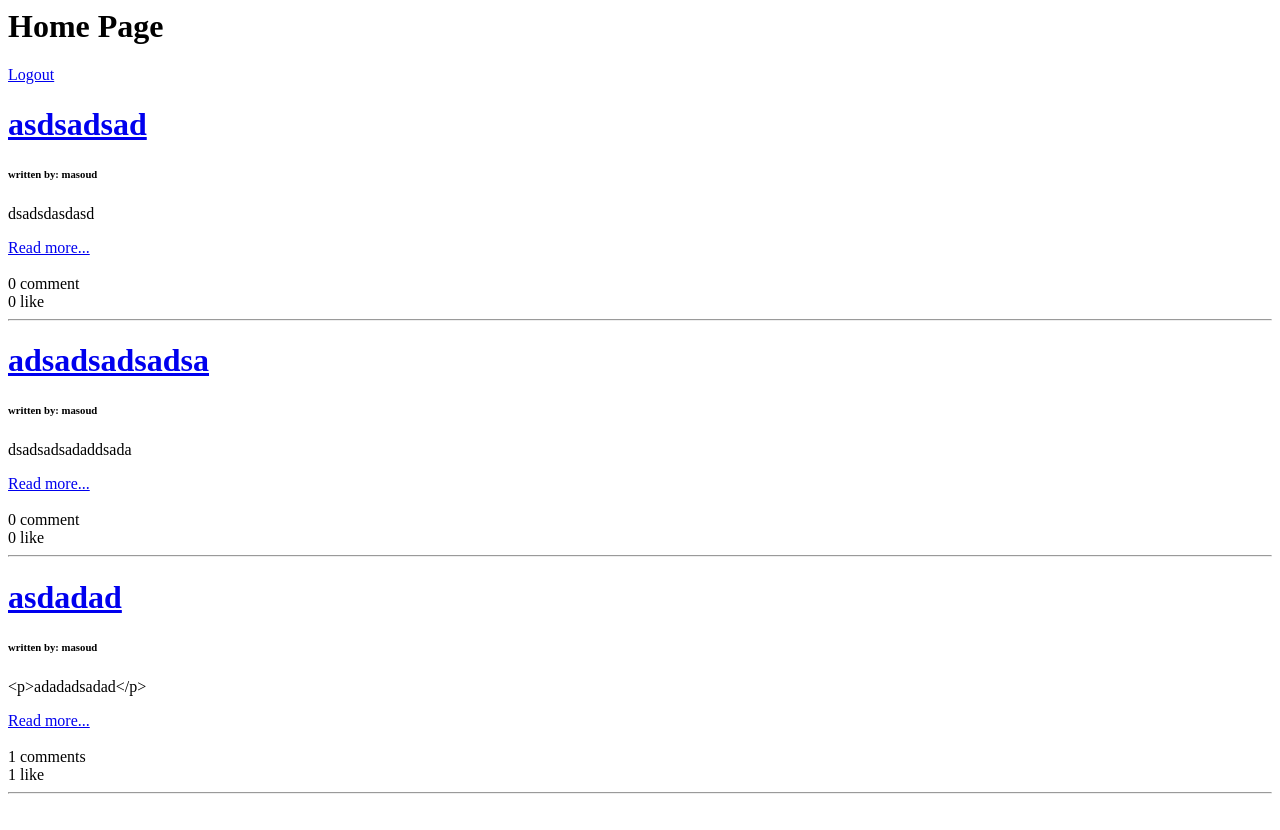
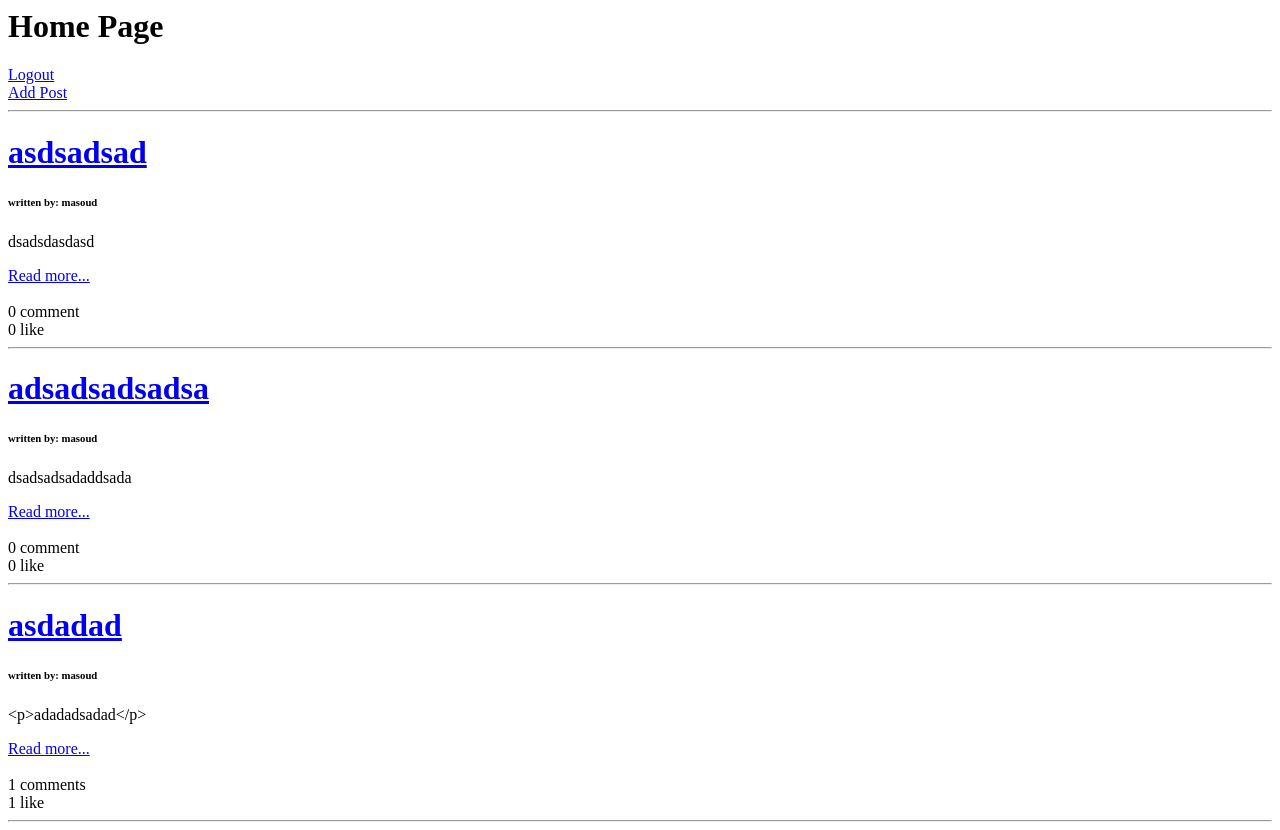
Before and after one commit to masoudkazak/django-blog, a Django app: page / in a window 1280 px wide. Before the commit the page ends 794 px from the top, so only its background shows below. Run offline with Django 3.2, Linux system fonts and the light colour scheme; a user stored in the database is signed in; data comes from the database, SQL or seed files in the repository; both versions use the stored data as it was after the commit; some libraries are stand-ins or nearby versions.

Commit message:
add-image-field-blog

```diff
--- a/blog/forms.py
+++ b/blog/forms.py
@@ -5,7 +5,7 @@ from .models import Post, Comment
 class PostCreateForm(forms.ModelForm):
     class Meta:
         model = Post
-        fields = ['author' ,'title' ,'body', 'status', 'category']
+        fields = ['author' ,'title' ,'body', 'status', 'category', 'image']
         widgets ={
             'author': forms.HiddenInput()
         }
--- a/blog/models.py
+++ b/blog/models.py
@@ -1,6 +1,7 @@
 from django.db import models
 from django.contrib.auth.models import User
 from datetime import datetime
+from ckeditor.fields import RichTextField
 
 
 STATUS = [
@@ -20,10 +21,11 @@ class Post(models.Model):
     author = models.ForeignKey(User, on_delete=models.CASCADE)
     title = models.CharField(max_length=250)
     create_post = models.DateTimeField(default=datetime.now())
-    body = models.TextField()
+    body = RichTextField()
     likes = models.ManyToManyField(User, related_name="post_likes", null=True, blank=True)
     status = models.CharField(choices=STATUS, max_length=10, default='Draft')
     category = models.ForeignKey(Category, on_delete=models.CASCADE, null=True)
+    image = models.ImageField(null=True, blank=True, upload_to='images/%Y/%m/%d/')
 
     def total_likes(self):
         return self.likes.count()
@@ -35,7 +37,7 @@ class Post(models.Model):
 class Comment(models.Model):
     user_cooment = models.ForeignKey(User, on_delete=models.CASCADE)
     post = models.ForeignKey(Post, on_delete=models.CASCADE, related_name='comments')
-    mycomment = models.TextField()
+    mycomment = RichTextField()
     date_add = models.DateTimeField(default=datetime.now())
 
     def __str__(self):
--- a/blog/templates/home.html
+++ b/blog/templates/home.html
@@ -1,9 +1,10 @@
 <h1>Home Page</h1>
 {% if user.is_authenticated %}
-<a href="{% url 'accounts:logout' %}">Logout</a>
+<a href="{% url 'accounts:logout' %}">Logout</a><br>
+<a href="{% url 'blog:create-post' %}">Add Post</a>
 {% else %}
 <a href="{% url 'accounts:login' %}">Login</a>
-{% endif %}<br>
+{% endif %}<br><hr>
 {% for post in posts %}
     {% if post.status == 'published' %}
         <h1><a href="{% url 'blog:detail-post' post.author post.title post.id %}">{{ post.title }}</a></h1>
--- a/blog/templates/post_create.html
+++ b/blog/templates/post_create.html
@@ -1,8 +1,9 @@
 {% if request.user.is_authenticated %}
-    <form method="post">
+    <form method="post" enctype="multipart/form-data">
         {% csrf_token %}
         {{ form.as_p }}
         <input type="submit" value="submit">
+        <button><a href="{% url 'blog:homepage' %}">Cancel</a></button>
     </form>
 {% else %}
     First Login
--- a/blog/templates/post_delete.html
+++ b/blog/templates/post_delete.html
@@ -4,6 +4,7 @@
             {% csrf_token %}
             <strong>are you sure about delete?!</strong>
             <input type="submit" value="delete">
+            <button><a href="{% url 'blog:homepage' %}">Cancel</a></button>
         </form>
     {% else %}
         <strong>You are not allowed!!!</strong>
--- a/blog/templates/post_detail.html
+++ b/blog/templates/post_detail.html
@@ -1,6 +1,9 @@
 {{ post.title }}<br>
 {{ post.category.name }}<br>
-{{ post.create_post }}
+{{ post.create_post }}<br>
+{% if post.image %}
+    <img src="{{ post.image.url }}" height='650', width='auto'><br>
+{% endif %}
 {% if request.user.is_authenticated %}
     {% if request.user.id == post.author.id %}
         <a href="{% url 'blog:update-view' post.author post.title post.id %}">
--- a/blog/templates/post_update.html
+++ b/blog/templates/post_update.html
@@ -4,6 +4,7 @@
             {% csrf_token %}
             {{ form.as_p }}
             <input type="submit" value="update">
+            <button><a href="{% url 'blog:homepage' %}">Cancel</a></button>
         </form>
     {% else %}
         <strong>You are not allowed!!!</strong>
--- a/blog/urls.py
+++ b/blog/urls.py
@@ -18,7 +18,7 @@ urlpatterns = [
     path("<str:author>/<str:title>/<int:pk>/", PostDetailView.as_view(), name="detail-post"),
     path('<str:author>/<str:title>/<int:pk>/delete/', PostDeleteView.as_view(), name='delete-view'),
     path('<str:author>/<str:title>/<int:pk>/update/', PostUpdateView.as_view(), name='update-view'),
-    path('create-post/', PostCreateView.as_view()),
+    path('create-post/', PostCreateView.as_view(), name='create-post'),
     path("<int:pk>/like/", LikeView, name="like_post"),
     path('<int:pk>/comment/', CommentCreateView.as_view(), name='addcomment')
 ]
--- a/blog/views.py
+++ b/blog/views.py
@@ -9,7 +9,7 @@ from .forms import PostCreateForm, CommentCreateForm
 def LikeView(request, pk):
     post = get_object_or_404(Post, pk=pk)
     post.likes.add(request.user)
-    return HttpResponseRedirect(reverse('blog:homepage'))
+    return HttpResponseRedirect(reverse('blog:detail-post', args=[post.author, post.title, post.id]))
 
 
 class PostListView(generic.ListView):
--- a/core/urls.py
+++ b/core/urls.py
@@ -15,9 +15,11 @@ Including another URLconf
 """
 from django.contrib import admin
 from django.urls import path, include
+from django.conf import settings
+from django.conf.urls.static import static
 
 urlpatterns = [
     path('admin/', admin.site.urls),
     path('', include("blog.urls")),
     path('accounts/', include('accounts.urls')),
-]
+] + static(settings.MEDIA_URL, document_root=settings.MEDIA_ROOT)
```
Also changed, not shown: core/settings.py (+8 -0 lines), blog/migrations/0004_auto_20210723_2103.py (added), blog/migrations/0005_auto_20210723_2146.py (added), blog/migrations/0006_auto_20210724_0905.py (added), blog/migrations/0007_auto_20210724_0908.py (added), db.sqlite3, media/images/2021/07/24/IMG_7653.jpg (added), media/images/2021/07/24/IMG_7653_OKvtHS5.jpg (added).
